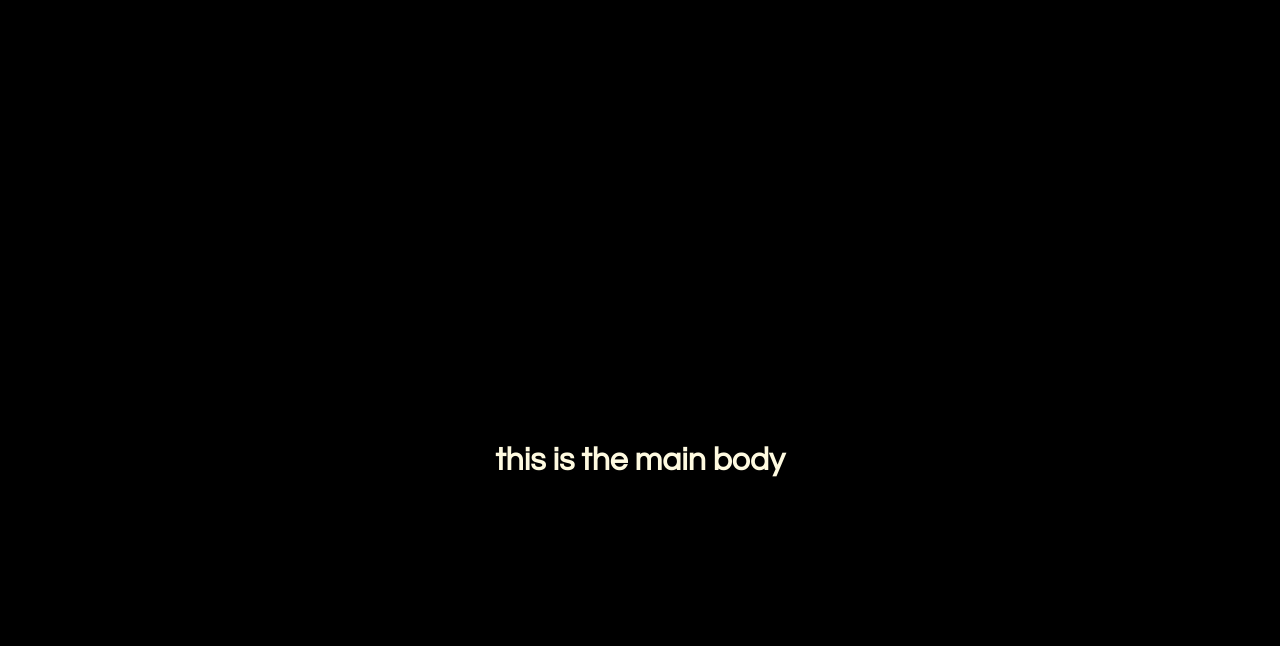
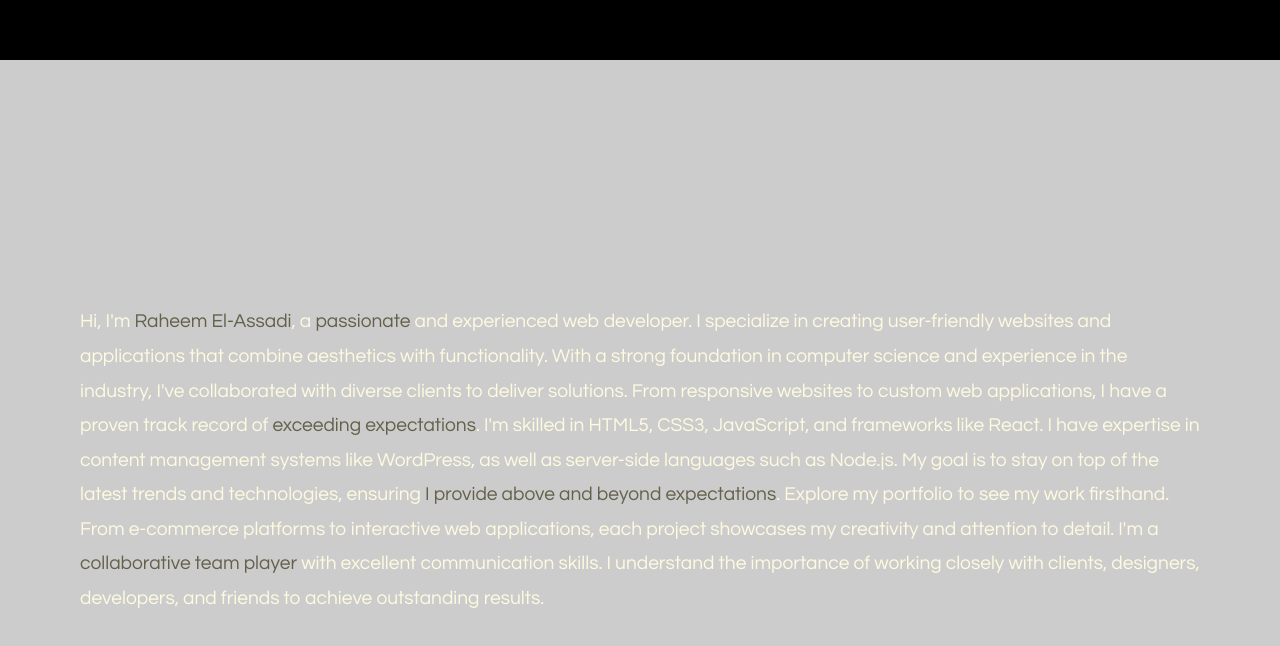
Before and after one commit to raheemelassadi/raheem-el-assadi-portfolio, a React (Create React App) app: page / in a window 1280 px wide. Shown: the part 740-1386 px from the top of the page. Built offline with nearby package versions, Linux system fonts and the light colour scheme.

Commit message:
messed around with about section styling

```diff
--- a/src/components/Main.js
+++ b/src/components/Main.js
@@ -1,9 +1,14 @@
 import './main.scss'
 
 const Main = () => {
-    return(
-        <div className='main'>
-            <h1>this is the main body</h1>
+    return (
+        <div className='about'>
+            <p className='about-p'>
+                Hi, I'm <span className='keyword'>Raheem El-Assadi</span>, a <span className='keyword'>passionate</span> and experienced web developer. I specialize in creating user-friendly websites and applications that combine aesthetics with functionality.
+                With a strong foundation in computer science and experience in the industry, I've collaborated with diverse clients to deliver solutions. From responsive websites to custom web applications, I have a proven track record of <span className='keyword'>exceeding expectations</span>.
+                I'm skilled in HTML5, CSS3, JavaScript, and frameworks like React. I have expertise in content management systems like WordPress, as well as server-side languages such as Node.js. My goal is to stay on top of the latest trends and technologies, ensuring <span className='keyword'>I provide above and beyond expectations</span>.
+                Explore my portfolio to see my work firsthand. From e-commerce platforms to interactive web applications, each project showcases my creativity and attention to detail.
+                I'm a <span className='keyword'>collaborative team player</span> with excellent communication skills. I understand the importance of working closely with clients, designers, developers, and friends to achieve outstanding results.</p>
         </div>
     )
 }
--- a/src/components/Navbar.js
+++ b/src/components/Navbar.js
@@ -7,7 +7,7 @@ export default function Header(){
             <div className='list-container'>
                 <ul>
                     <li><span className='nav-span'>&lt;a</span><a href='#'> About <span className='nav-span'>/&gt;</span></a></li>
-                    <li><span className='nav-span'>&lt;a</span><a href='#'>Experience<span className='nav-span'>/&gt;</span></a></li>
+                    <li><span className='nav-span'>&lt;a</span><a href='#'>Skills<span className='nav-span'>/&gt;</span></a></li>
                     <li><span className='nav-span'>&lt;a</span><a href='#'>Projects <span className='nav-span'>/&gt;</span></a></li>
                     <li><span className='nav-span'>&lt;a</span><a href='#'>Contact <span className='nav-span'>/&gt;</span></a></li>
                     <button type='button'>Resume</button>
--- a/src/components/hero.scss
+++ b/src/components/hero.scss
@@ -10,11 +10,6 @@
   align-items: center;
   justify-content: center;
   height: 100vh;
-}
-
-
-* {
-  user-select: none;
 }
 
 .right {
--- a/src/components/main.scss
+++ b/src/components/main.scss
@@ -1,5 +1,40 @@
-.main {
+.about {
     height: 100vh;
     color: #FEFAE0;
+    display: flex;
+    justify-content: center;
+    align-items: center;
+    font-size: 1.2rem;
     font-family: 'Questrial', sans-serif;
+    margin-left: auto;
+    margin-right: auto;
+    overflow: auto; /* Use 'auto' to enable scrolling when needed */
+    background-color: rgba(255, 255, 255, 0.8); /* Set a semi-transparent white background color */
+    backdrop-filter: blur(10px); /* Apply a blur effect to the background */
+    box-shadow: 0 0 10px rgba(0, 0, 0, 0.3); /* Add a subtle box shadow to enhance the glass effect */
 }
+
+.about-p {
+    line-height: 1.8;
+    padding: 2.5rem 5rem;
+    border-radius: 50px;
+    max-height: calc(100% - 5rem); /* Adjust the max-height to leave space for padding */
+    overflow: auto; /* Enable scrolling when the content exceeds max-height */
+}
+
+.keyword {
+    color: #64614B
+}
+
+@media (max-width: 861px) {
+
+    .about {
+        max-width: 100%;
+    }
+
+    .about-p {
+        border-radius: 0;
+        font-size: .87rem;
+        padding: 1.7rem 4rem;
+    }
+  }
--- a/src/components/navbar.scss
+++ b/src/components/navbar.scss
@@ -9,7 +9,23 @@ body {
     font-family: 'Questrial', sans-serif;
 }
 
+
+
 .navbar {
+
+    //for later
+    // opacity: 1;
+    // animation: fadeOutNavbar 0.5s ease-in-out forwards;
+
+    // @keyframes fadeOutNavbar {
+    //     from {
+    //       opacity: 1;
+    //     }
+    //     to {
+    //       opacity: 0;
+    //     }
+    //   }
+
     min-height: 6rem;
     color: white;
     padding: 2rem;
@@ -19,11 +35,11 @@ body {
     align-items: center;
     user-select: none;
     margin: 0 3%;
-        position: fixed;
+        position: absolute;
         top: 0;
         left: 0;
         right: 0;
-        z-index: 999;
+        z-index: 9999;
 
 
     .nav-span {
@@ -84,7 +100,7 @@ body {
 @media (max-width: 861px) {
     .navbar {
         h1 {
-            position: fixed;
+            position: absolute;
             top: 40px;
             bottom: 80px;
             justify-content: flex-start;
```
